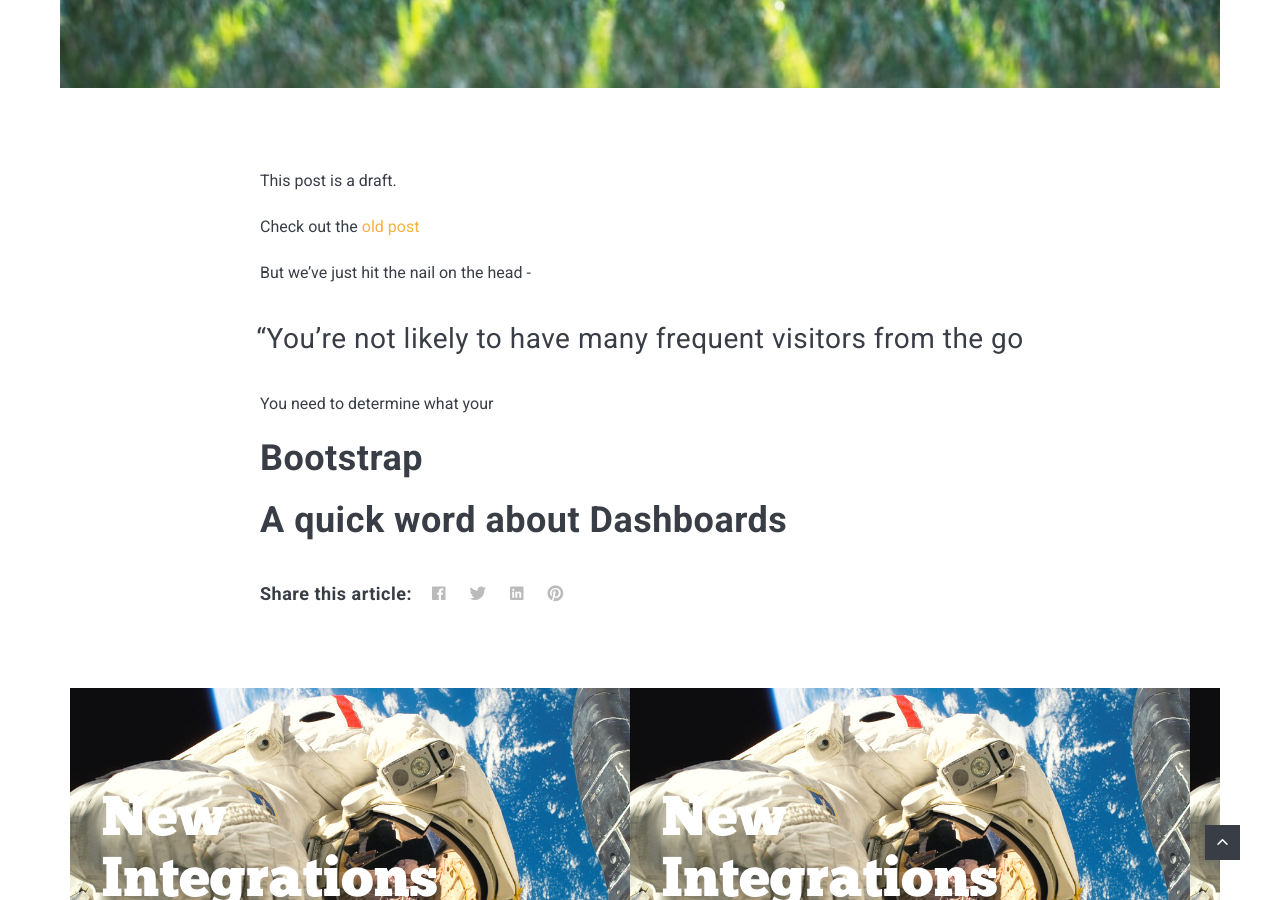
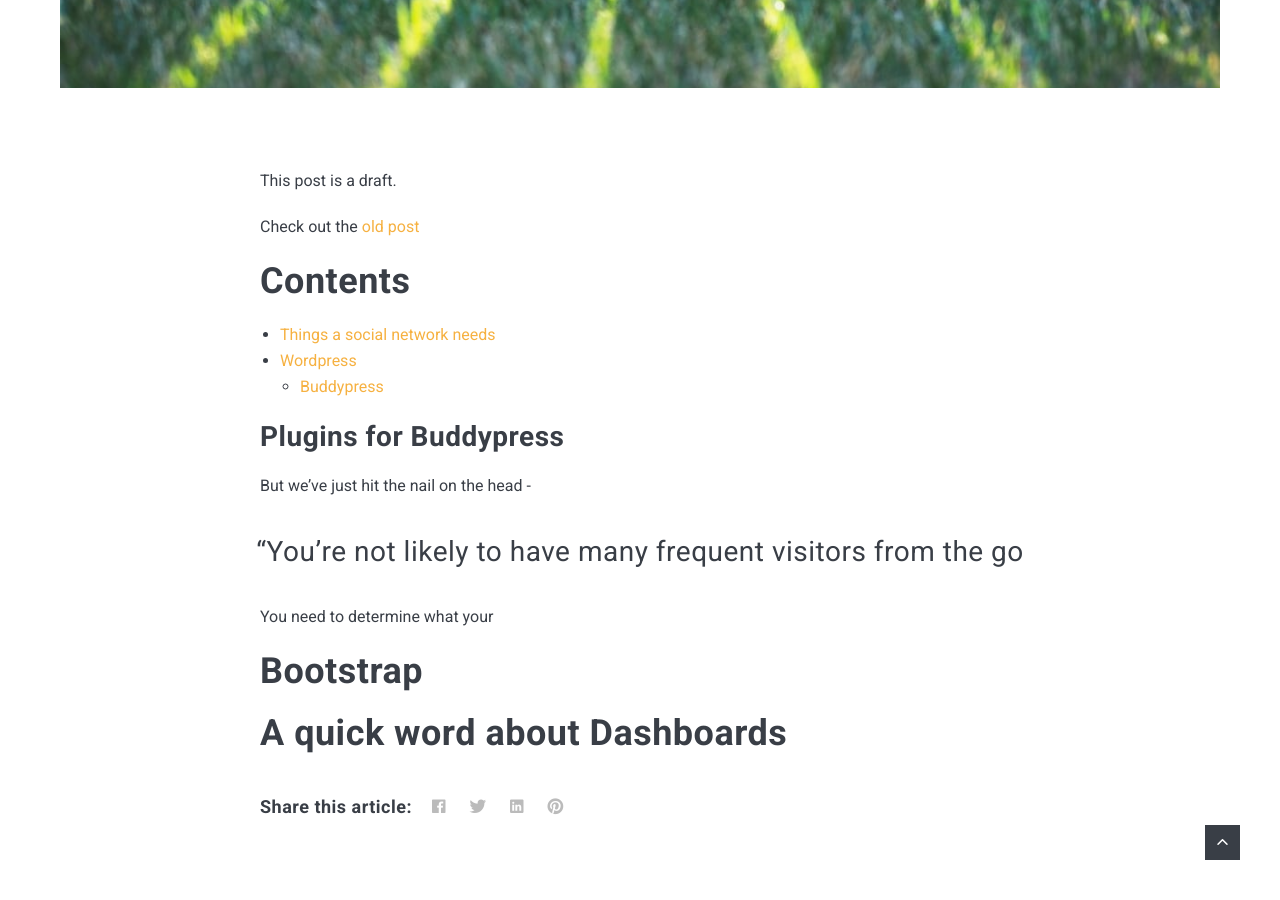
Before and after one commit to Gizmotronn/acord-robotics.github11, a Jekyll site: the page built from _posts/2018-05-29-welcome-to-jekyll.markdown, in a window 1280 px wide and 900 px high, scrolled down 1025 px. Built offline with Jekyll 4.4.1, drawn with Linux system fonts in a browser that asks for light colours; nearby versions of some CDN libraries; comment, search, counter and statistics services are not loaded.

Commit message:
Update 2018-05-29-welcome-to-jekyll.markdown

```diff
--- a/_posts/2018-05-29-welcome-to-jekyll.markdown
+++ b/_posts/2018-05-29-welcome-to-jekyll.markdown
@@ -10,6 +10,15 @@
 
 Check out the [old post](https://acord-robotics.github.io/acord-robotics.github11//2020/02/18/moving-to-a-new-place/)
 
+# Contents
+* [Things a social network needs](https://acord-robotics.github.io/acord-robotics.github11//2020/02/18/moving-to-a-new-place/#things-a-social-network-needs)
+* [Wordpress](https://acord-robotics.github.io/acord-robotics.github11//2020/02/18/moving-to-a-new-place/#wordpress)
+	* [Buddypress](https://acord-robotics.github.io/acord-robotics.github11//2020/02/18/moving-to-a-new-place/)
+
+
+
+## Plugins for Buddypress
+
 But we've just hit the nail on the head -
 
 > "You're not likely to have many frequent visitors from the go
```
